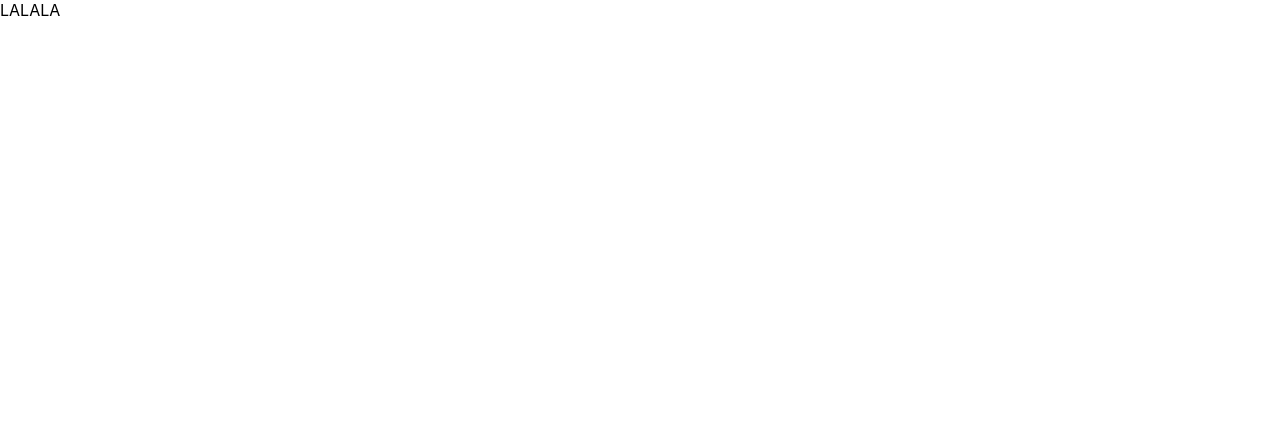
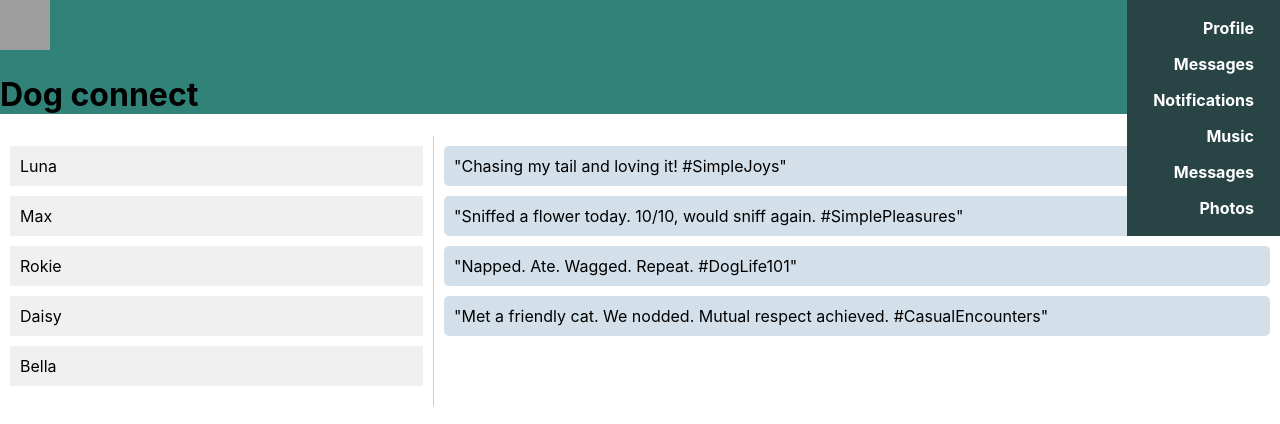
Before and after one commit to antonovassh/ReactSocialNetwork_, a React (Create React App) app: page /dialogs in a window 1280 px wide. Shown: the top 424 px of the page. Built offline with nearby package versions, Linux system fonts and the light colour scheme; grey boxes are pictures that could not be loaded.

Commit message:
added messages

```diff
--- a/src/App.jsx
+++ b/src/App.jsx
@@ -3,12 +3,14 @@ import { BrowserRouter, Route, Router, Routes } from 'react-router-dom';
 import Profile from './components/Profile/Profile';
 import Messages from './components/Messages/Messages';
 import MainLayout from './Layouts/MainLayout';
+import Header from './components/Header/Header';
 
 
 const App = () => {
   return (
     <div className="App">
       <BrowserRouter>
+      <Header/>
        <Routes>
         <Route path="/" element={<MainLayout />}>
         </Route>
--- a/src/Layouts/MainLayout.jsx
+++ b/src/Layouts/MainLayout.jsx
@@ -6,8 +6,6 @@ import React from 'react';
 
 const MainLayout = () => (
 <div>
-<NavBar/>
-<Header/>
 <Profile/>
 </div>)
 
--- a/src/components/Header/Header.jsx
+++ b/src/components/Header/Header.jsx
@@ -1,11 +1,17 @@
 import React from 'react';
 import s from './Header.module.css';
+import NavBar from '../NavBar/NavBar';
 
-const Header = () =>
-{
-    return <header className = {s.header}>
-    <img src='https://img.freepik.com/premium-vector/cute-hand-drawn-cat-paws-white-background-vector-adorable-animals-silhouette-trendy-style-funny-cute-hygge-illustration-poster-banner-print-decoration-kids-playroom_514409-1359.jpg'/>
-   </header>
+const Header = () => {
+    return <header className={s.header}>
+        <div className='s.HeaderContext'>
+            <img src='https://img.freepik.com/premium-vector/cute-hand-drawn-cat-paws-white-background-vector-adorable-animals-silhouette-trendy-style-funny-cute-hygge-illustration-poster-banner-print-decoration-kids-playroom_514409-1359.jpg'
+                alt="Cat Paws"
+                className={s.logo} />
+            <h1>Dog connect</h1>
+        </div>
+        <NavBar />
+    </header>
 }
 
 export default Header;
--- a/src/components/Header/Header.module.css
+++ b/src/components/Header/Header.module.css
@@ -1,11 +1,27 @@
 
 
-.header
-{
-grid-area: h;
-background-color: cadetblue;
+.header {
+  background-color: rgb(49, 130, 121);
 }
 
 .header img {
   width: 50px;
+  height: 50px;
 }
+
+.headerContent {
+  display: flex;
+  align-items: center;
+
+}
+
+.logo {
+  width: 50px;
+  height: auto;
+  margin-right: 10px;
+}
+
+.title {
+  margin: 0;
+  font-size: 1.5rem;
+}
--- a/src/components/Messages/Messages.jsx
+++ b/src/components/Messages/Messages.jsx
@@ -1,7 +1,42 @@
 import React from 'react';
+import s from './Messages.module.css';
 
 const Messages= () => {
- return <div>LALALA</div>
+ return <div className = {s.dialogs}>
+    <div className={s.dialogItems}>
+        <div className={s.dialog}>
+            Luna
+        </div>
+        <div className={s.dialog}>
+            Max
+        </div>
+        <div className={s.dialog}>
+            Rokie
+        </div>
+        <div className={s.dialog}>
+            Daisy
+        </div>
+        <div className={s.dialog}>
+            Bella
+        </div>
+    </div>
+    <div className={s.messages}>
+        <div className={s.message}>
+        "Chasing my tail and loving it! #SimpleJoys"
+        </div>
+        <div className={s.message}>
+        "Sniffed a flower today. 10/10, would sniff again. #SimplePleasures"
+        </div>
+        <div className={s.message}>
+        "Napped. Ate. Wagged. Repeat. #DogLife101"
+        </div>
+        <div className={s.message}>
+        "Met a friendly cat. We nodded. Mutual respect achieved.  #CasualEncounters"
+        </div>
+
+    </div>
+    </div>
+
 }
 
 
--- a/src/components/Messages/Messages.module.css
+++ b/src/components/Messages/Messages.module.css
@@ -0,0 +1,35 @@
+
+.dialogs {
+    display: flex;
+    justify-content: space-between;
+    align-items: stretch;
+  }
+
+  .dialogItems {
+    flex: 1;
+    padding: 10px;
+    border-right: 1px solid #ccc;
+  }
+
+  .dialog {
+    padding: 10px;
+    margin-bottom: 10px;
+    background-color: #f0f0f0;
+    cursor: pointer;
+  }
+
+  .item:hover {
+    background-color: #e0e0e0;
+  }
+
+  .messages {
+    flex: 2;
+    padding: 10px;
+  }
+
+  .message {
+    padding: 10px;
+    margin-bottom: 10px;
+    background-color: #d3e0ea;
+    border-radius: 5px;
+  }
--- a/src/components/NavBar/NavBar.jsx
+++ b/src/components/NavBar/NavBar.jsx
@@ -1,13 +1,32 @@
 import React from 'react';
-import './NavBar.module.css';
+import s from './NavBar.module.css';
 import { Link } from 'react-router-dom';
 
 const NavBar = () => {
-  return <nav className='nav'>
-    <Link to="/profile">Profile</Link>
-    <Link to="/dialogs">Messages</Link>
-  </nav>
+  return (
+    <nav className={s.nav}>
+      <Link to="/profile" className={s.navLink}>
+        Profile
+      </Link>
+      <Link to="/dialogs" className={s.navLink}>
+        Messages
+      </Link>
+      <Link to="/notifications" className={s.navLink}>
+        Notifications
+      </Link>
+      <Link to="/dialogs" className={s.navLink}>
+        Music
+      </Link>
+      <Link to="/music" className={s.navLink}>
+        Messages
+      </Link>
+      <Link to="/photos" className={s.navLink}>
+        Photos
+      </Link>
+    </nav>
+  );
+};
 
-}
+
 
 export default NavBar;
--- a/src/components/NavBar/NavBar.module.css
+++ b/src/components/NavBar/NavBar.module.css
@@ -1,14 +1,27 @@
 
-.nav
-{
-grid-area: n;
-background-color: blanchedalmond;
-}
+.nav {
+    display: flex;
+    flex-direction: column; /* Make it vertical */
+    align-items: flex-end; /* Align items to the right */
+    background-color: #294445;
+    padding: 10px;
+    position: fixed; /* Fixed position to keep it visible while scrolling */
+    top: 0; /* Adjust top position as needed */
+    right: 0; /* Align to the right side */
+  }
 
-.item
-{
-    color:darkslategray;
-}
+  .navLink {
+    text-decoration: none;
+    color: white;
+    font-weight: bold;
+    padding: 8px 16px;
+    border-radius: 5px;
+    transition: background-color 0.3s ease;
+  }
+
+  .navLink:hover {
+    background-color: #1d2f30;
+  }
 
 #sidebar a.active {
     color: red;
--- a/src/components/Profile/MyPosts/Post.module.css
+++ b/src/components/Profile/MyPosts/Post.module.css
@@ -3,6 +3,11 @@
 {
 grid-area: c;
 background-color:burlywood;
+
+}
+
+.item{
+    align-items: center;
 }
 
 .item img
@@ -10,4 +15,6 @@ background-color:burlywood;
     width: 100px;
     height: 130px;
     border-radius: 30px;
+
+
 }
--- a/src/components/Profile/Profile.jsx
+++ b/src/components/Profile/Profile.jsx
@@ -9,7 +9,6 @@ const Profile = () =>
      <img src = 'https://s3.amazonaws.com/cdn-origin-etr.akc.org/wp-content/uploads/2019/02/19131712/NomNomNow_Pembroke_Welsh_Corgis.jpeg'/>
     </div>
     <div>
-     LALALAL
     </div>
     <MyPosts/>
   </div>)
```
